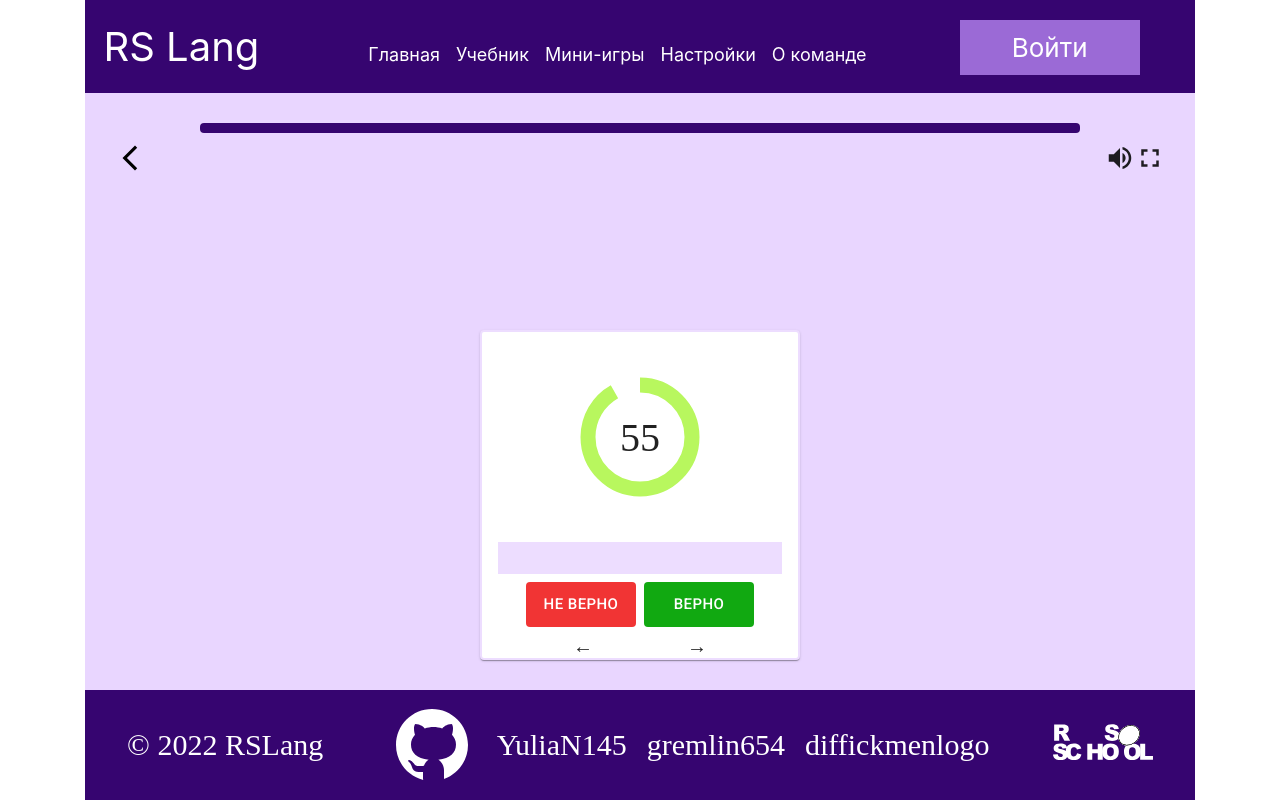
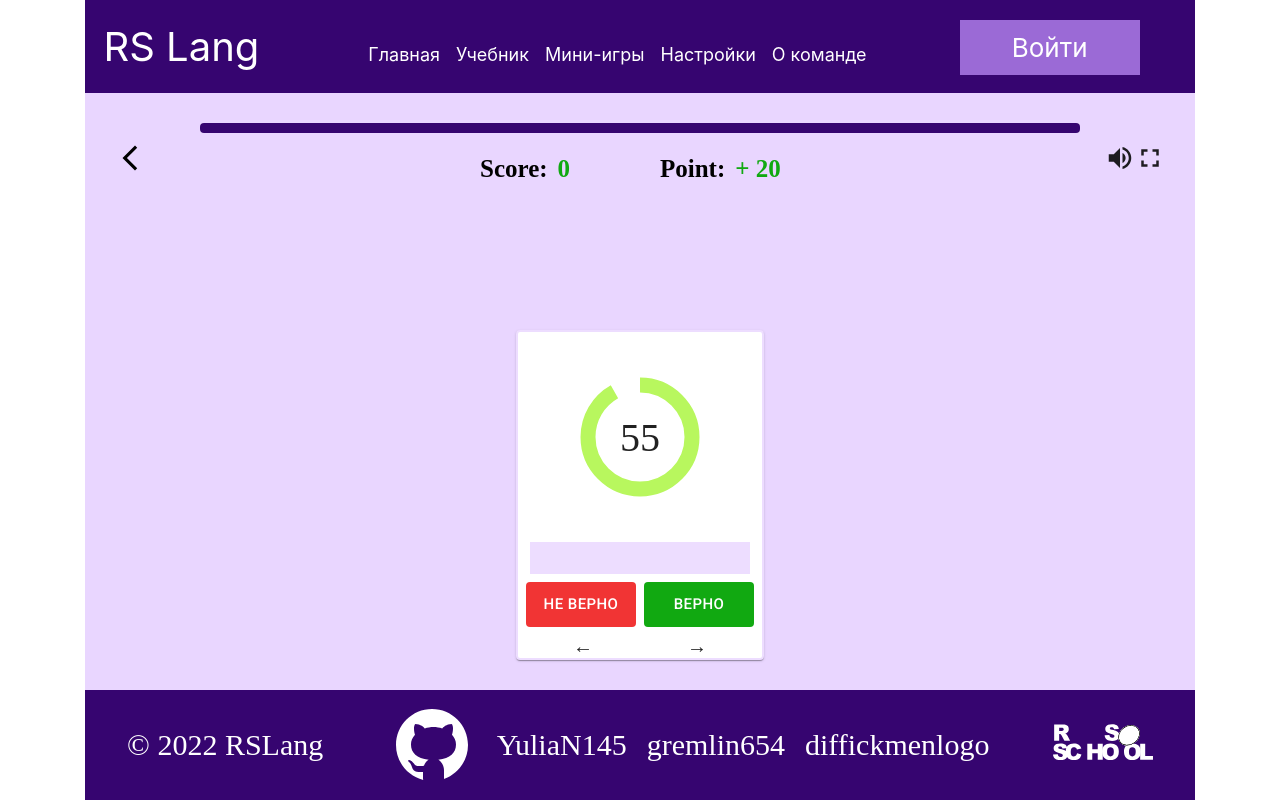
Before and after one commit to gremlin654/rslang, a React (Create React App) app in the folder rslang/: page /games/sprint in a window 1280 px wide. Built offline with nearby package versions, Linux system fonts and the light colour scheme; no server answers.

Commit message:
feat: add score in sprint game and add score in result, add stile in component

```diff
--- a/rslang/src/components/games/GameResult.tsx
+++ b/rslang/src/components/games/GameResult.tsx
@@ -3,12 +3,10 @@ import '../../style/GameResult.scss'
 import { useAppDispatch, useAppSelector } from '../../hooks/redux'
 import { IWord } from '../../models/IWord'
 import { Howler } from 'howler'
-// import { postStats } from '../../store/reducers/ActionCreaters'
 import { Table, TableCell, TableHead, TableRow, TableBody, Box, TableContainer, Paper, Button } from '@mui/material'
 import { GameResultRow } from './GameResultRow'
 import { Link } from 'react-router-dom'
 import { IFullUser } from '../../models/IUser'
-import { useDispatch } from 'react-redux'
 import { userSlice } from '../../store/reducers/UserSlice'
 
 interface IGameStats {
@@ -17,6 +15,7 @@ interface IGameStats {
   correctAnswers: IWord[]
   gameName: string
   lifes?: number
+  score?: number
 }
 
 interface ISettings {
@@ -31,7 +30,7 @@ function getMaxOfArray(numArray: number[]) {
   return Math.max.apply(null, numArray)
 }
 
-export const GameResult = ({ allSeries, correctAnswers, failAnswers, lifes, gameName }: IGameStats) => {
+export const GameResult = ({ allSeries, correctAnswers, failAnswers, lifes, gameName, score }: IGameStats) => {
   const user = useAppSelector((state) => state.userSlice) as IFullUser
   const dispatch = useAppDispatch()
   const setStatistics = userSlice.actions.setStatistics
@@ -79,6 +78,13 @@ export const GameResult = ({ allSeries, correctAnswers, failAnswers, lifes, game
   return (
     <div className='game-result__container'>
       <h1 className='game-result__title'>Результаты:</h1>
+      {score ? (
+        <h2 className='game-result__series-title'>
+          Вы набрали: <span className='game-result__series-number'>{`${score} очков`}</span>
+        </h2>
+      ) : (
+        ''
+      )}
       <h2 className='game-result__series-title'>
         Максимальная длинна серии: <span className='game-result__series-number'>{`${allSeries.length ? getMaxOfArray(allSeries) : 0}`}</span>
       </h2>
@@ -129,20 +135,6 @@ export const GameResult = ({ allSeries, correctAnswers, failAnswers, lifes, game
         >
           <Link to='/games/'>Выбор игры</Link>
         </Button>
-        {/* <Button
-          sx={{
-            width: 110,
-            height: 45,
-            backgroundColor: '#9b6ad6',
-            fontSize: 15,
-            transform: 'scale(1)',
-            color: '#fff',
-            transition: 'all 0.5s ease 0s',
-            '&:hover': { transform: 'scale(1.1)', transition: 'all 0.5s ease 0s', backgroundColor: 'rgb(17, 169, 17)' },
-          }}
-        >
-          Ещё раз
-        </Button> */}
       </Box>
     </div>
   )
--- a/rslang/src/components/games/Sprint.tsx
+++ b/rslang/src/components/games/Sprint.tsx
@@ -53,9 +53,14 @@ export const Sprint = () => {
   const [currentSeries, setCurrentSeries] = useState<number>(0)
   const [allSeries, setAllSeries] = useState<number[]>([])
   const [mute, setMute] = useState<boolean>(false)
+  const [score, setScore] = useState<number>(0)
+  const [multiScore, setMultiScore] = useState<number>(20)
+  const [borderRed, setBorderRed] = useState<boolean>(false)
+  const [borderGreen, setBorderGreen] = useState<boolean>(false)
 
   const gameBoard = useRef() as MutableRefObject<HTMLDivElement>
   const seriesContainer = useRef() as MutableRefObject<HTMLDivElement>
+  const multiSeriesContainer = useRef() as MutableRefObject<HTMLDivElement>
   const timer = useRef<string | number | undefined | ReturnType<typeof setInterval>>()
 
   const audioSuccess = useMemo(() => createSound(SuccessSound, soundVolume), [soundVolume])
@@ -78,13 +83,37 @@ export const Sprint = () => {
         (value === 'false' && currentWord.wordTranslate !== currentRussianWord)
       ) {
         seriesContainer.current.innerHTML += ' <img src="https://img.icons8.com/emoji/452/star-emoji.png"/>'
+        setBorderGreen(true)
+        setTimeout(() => {
+          setBorderGreen(false)
+        }, 200)
+        if (currentSeries >= 2 && currentSeries < 5) {
+          multiSeriesContainer.current.innerHTML = '<img src="https://img.icons8.com/color/48/000000/starfish.png"/>'
+          setMultiScore(40)
+        } else if (currentSeries >= 5 && currentSeries < 8) {
+          multiSeriesContainer.current.innerHTML =
+            '<img src="https://img.icons8.com/color/48/000000/starfish.png"/><img src="https://img.icons8.com/color/48/000000/starfish.png"/>'
+          setMultiScore(60)
+        } else if (currentSeries >= 8) {
+          multiSeriesContainer.current.innerHTML =
+            '<img src="https://img.icons8.com/color/48/000000/starfish.png"/><img src="https://img.icons8.com/color/48/000000/starfish.png"/><img src="https://img.icons8.com/color/48/000000/starfish.png"/>'
+          setMultiScore(80)
+        }
+        setScore((prev) => prev + multiScore)
         setCurrentSeries((prev) => prev + 1)
         setCorrectAnswers((prev) => [...prev, currentWord])
+        setAllSeries((prev) => [...prev, currentSeries])
         audioSuccess.play()
       } else {
+        setBorderRed(true)
+        setTimeout(() => {
+          setBorderRed(false)
+        }, 200)
+        setMultiScore(20)
         setAllSeries((prev) => [...prev, currentSeries])
         setCurrentSeries(0)
         seriesContainer.current.innerHTML = ''
+        multiSeriesContainer.current.innerHTML = ''
         setFailAnswers((prev) => [...prev, currentWord])
         audioFail.play()
       }
@@ -93,6 +122,7 @@ export const Sprint = () => {
     [audioFail, audioSuccess, currentRussianWord, currentSeries, currentWord, endGame],
   )
 
+  console.log(allSeries)
   useEffect(() => {
     if (wordsArray.length && currentNumber < wordsArray.length) {
       setCurrentWord(wordsArray[currentNumber])
@@ -174,10 +204,10 @@ export const Sprint = () => {
 
   return (
     <div className='game-sprint__container'>
-      {isLoading ? (
+      {isLoading && wordsArray ? (
         <CircularProgress className='game-sprint__loader' />
       ) : endGame ? (
-        <GameResult allSeries={allSeries} gameName='sprint' correctAnswers={correctAnswers} failAnswers={failAnswers} />
+        <GameResult allSeries={allSeries} gameName='sprint' correctAnswers={correctAnswers} failAnswers={failAnswers} score={score} />
       ) : (
         <div ref={gameBoard} className='game-sprint__board'>
           <LinearProgress
@@ -191,25 +221,20 @@ export const Sprint = () => {
               width: '80%',
             }}
           />
-          {/* <h4 className='game-sprint__progress-text'>
-            Правильные ответы:&#160;
-            <span className='game-sprint__progress-correct'>{correctAnswers.length || 0}</span>
-          </h4>
-          <h4 className='game-sprint__progress-text'>
-            Ошибки:&#160;
-            <span className='game-sprint__progress-fail'>{failAnswers.length || 0}</span>
-          </h4> */}
+          <Box sx={{ display: 'flex', fontSize: '2.5rem', gap: '4rem' }}>
+            <div className='game-sprint__score-container'>
+              Score:
+              <span className='game-sprint__score-number'>{score}</span>
+            </div>
+            <div className='game-sprint__score-container'>
+              Point:
+              <span className='game-sprint__score-number'>{`+ ${multiScore}`}</span>
+            </div>
+          </Box>
+
           <div ref={seriesContainer} className='game-sprint__series-container' />
-          <Card
-            sx={{
-              width: 320,
-              display: 'flex',
-              justifyContent: 'center',
-              alignItems: 'center',
-              flexDirection: 'column',
-              border: '0.2rem solid rgba(233, 214, 255, 0.8235294118)',
-            }}
-          >
+          <div ref={multiSeriesContainer} className='game-sprint__series-container' />
+          <Card className={`game-sprint__card ${borderRed ? 'game-sprint__card-red' : borderGreen ? 'game-sprint__card-green' : ''}`}>
             {mute ? (
               <VolumeOffIcon className='game-sprint__btn-sound' onClick={goMute} />
             ) : (
--- a/rslang/src/style/Sprint.scss
+++ b/rslang/src/style/Sprint.scss
@@ -32,6 +32,20 @@
     justify-content: space-between;
     padding: 10px 5px;
     background-color: rgb(233, 214, 255);
+  }
+  &__card {
+    width: 320;
+    display: flex;
+    justify-content: center;
+    align-items: center;
+    flex-direction: column;
+    border: 0.2rem solid rgba(233, 214, 255, 0.8235294118);
+  }
+  &__card-red {
+    border: 0.2rem solid rgb(241 52 52);
+  }
+  &__card-green {
+    border: 0.2rem solid rgb(17, 169, 17);
   }
   &__btn-fullscreen {
     position: absolute;
@@ -141,23 +155,17 @@
       font-size: 1.2rem;
     }
   }
-  &__progress-correct {
-    font-family: inherit;
-    color: #11a911;
-    font-size: 1.2em;
-    @media (max-width: 450px) {
-      margin-bottom: 5px;
-      font-size: 1rem;
-    }
+  &__score-container {
+    display: flex;
+    flex-direction: row;
+    align-content: center;
+    align-items: center;
+    font-weight: 600;
+    width: 140px;
+    gap: 1rem;
   }
-  &__progress-fail {
-    font-family: inherit;
-    color: #f13434;
-    font-size: 1.2em;
-    @media (max-width: 450px) {
-      margin-bottom: 5px;
-      font-size: 1rem;
-    }
+  &__score-number {
+    color: rgb(17, 169, 17);
   }
   &__loader {
     position: absolute;
```
